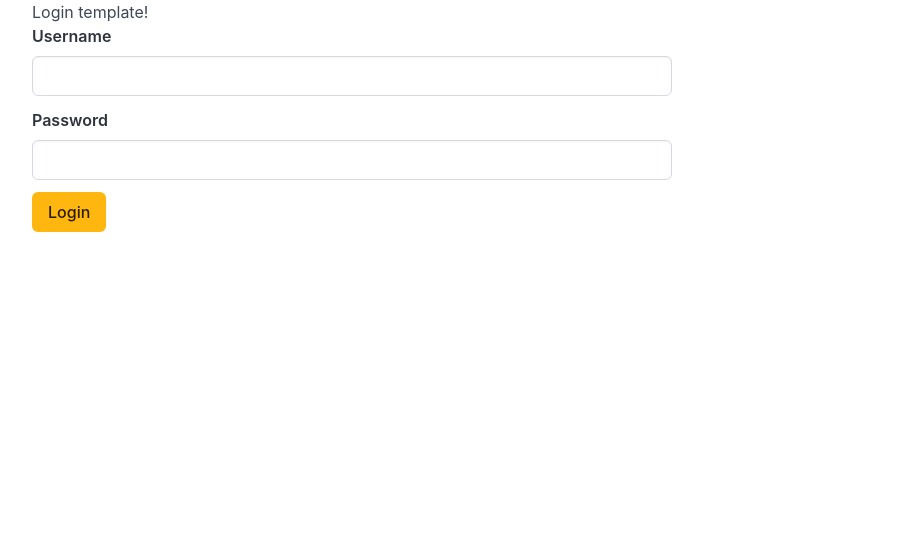
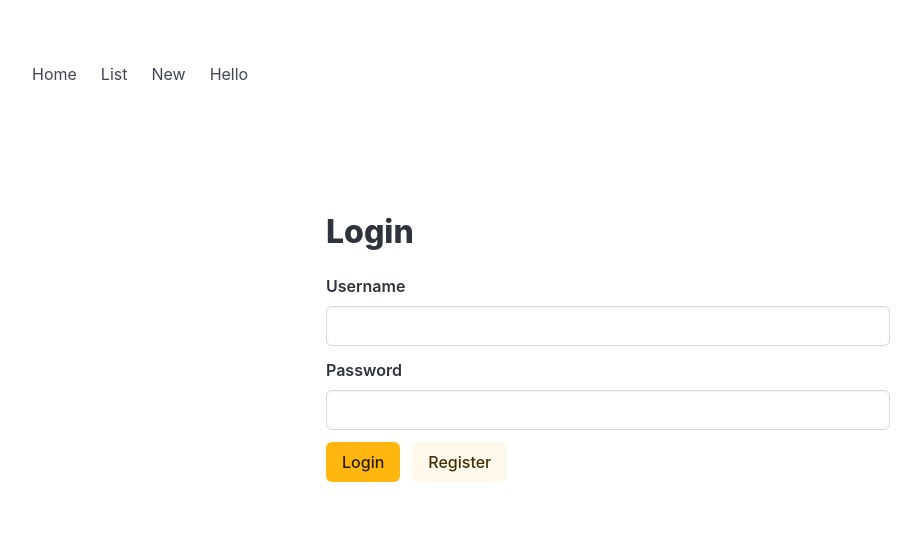
Before and after one commit to kiryanovaolga/GROUP06, a Django app: page /accounts/login/ in a window 1280 px wide. Shown: the top 547 px of the page, without its empty margins (32-953 px from the left). Run offline with Django 5.2, Linux system fonts and the light colour scheme.

Commit message:
uprava html template

```diff
--- a/24/django_start.txt
+++ b/24/django_start.txt
@@ -16,6 +16,7 @@ dostaneme se dovnitř složky co jsme založili
 cd nazev_projektu
 
 django-admin startproject _project .
+(poznámka: je tam ka konci tečka)
 
 /nazev_projektu/
     /_project/ (nastavení projektu)
--- a/projekty/test_projekt/todo/templates/registration/login.html
+++ b/projekty/test_projekt/todo/templates/registration/login.html
@@ -7,10 +7,16 @@
     <link rel="stylesheet" href="https://cdn.jsdelivr.net/npm/bulma@1.0.2/css/bulma.min.css">
 </head>
 <body>
-        <section class="container">
-            <h1>Login template!</h1>
+    {% include 'todo/includes/nav.html' %}
 
-            <form method="post" action="{% url 'login' %}" style="max-width: 640px;">
+    <section class="hero is-halfheight">
+        <div class="hero-body">
+            <div class="container">
+                <div class="columns is-centered">
+                    <div class="column is-6">
+                        <h1 class="title">Login</h1>
+
+                        <form method="post" action="{% url 'login' %}">
                             {% csrf_token %}
                             {% comment %}
                             {{ form }}
@@ -35,8 +41,16 @@
                                 {% endif %}
                             </div>
 
+                            <div class="buttons">
                                 <button class="button is-warning" type="submit">Login</button>
+                                <a href="#" class="button is-warning is-light" type="submit">Register</a>
+                            </div>
+
                         </form>
+                    </div>
+                </div>
+            </div>
+        </div>
     </section>
 </body>
 </html>
--- a/projekty/test_projekt/todo/templates/todo/index.html
+++ b/projekty/test_projekt/todo/templates/todo/index.html
@@ -7,7 +7,9 @@
         <link rel="stylesheet" href="https://cdn.jsdelivr.net/npm/bulma@1.0.2/css/bulma.min.css">
     </head>
     <body>
-        <section class="hero is-fullheight">
+        {% include 'todo/includes/nav.html' %}
+
+        <section class="hero is-halfheight">
             <div class="hero-body">
                 <div class="container has-text-centered">
                     <h1 class="title">Awesome Todo App</h1>
--- a/projekty/test_projekt/todo/views.py
+++ b/projekty/test_projekt/todo/views.py
@@ -1,6 +1,7 @@
 from django import forms
 from django.forms import ModelForm
 from django.shortcuts import render, redirect, get_object_or_404
+from django.contrib.auth.forms import UserCreationForm
 from todo.models import Task
 
 
```
Lines whose indentation alone changed are shown as unchanged.
